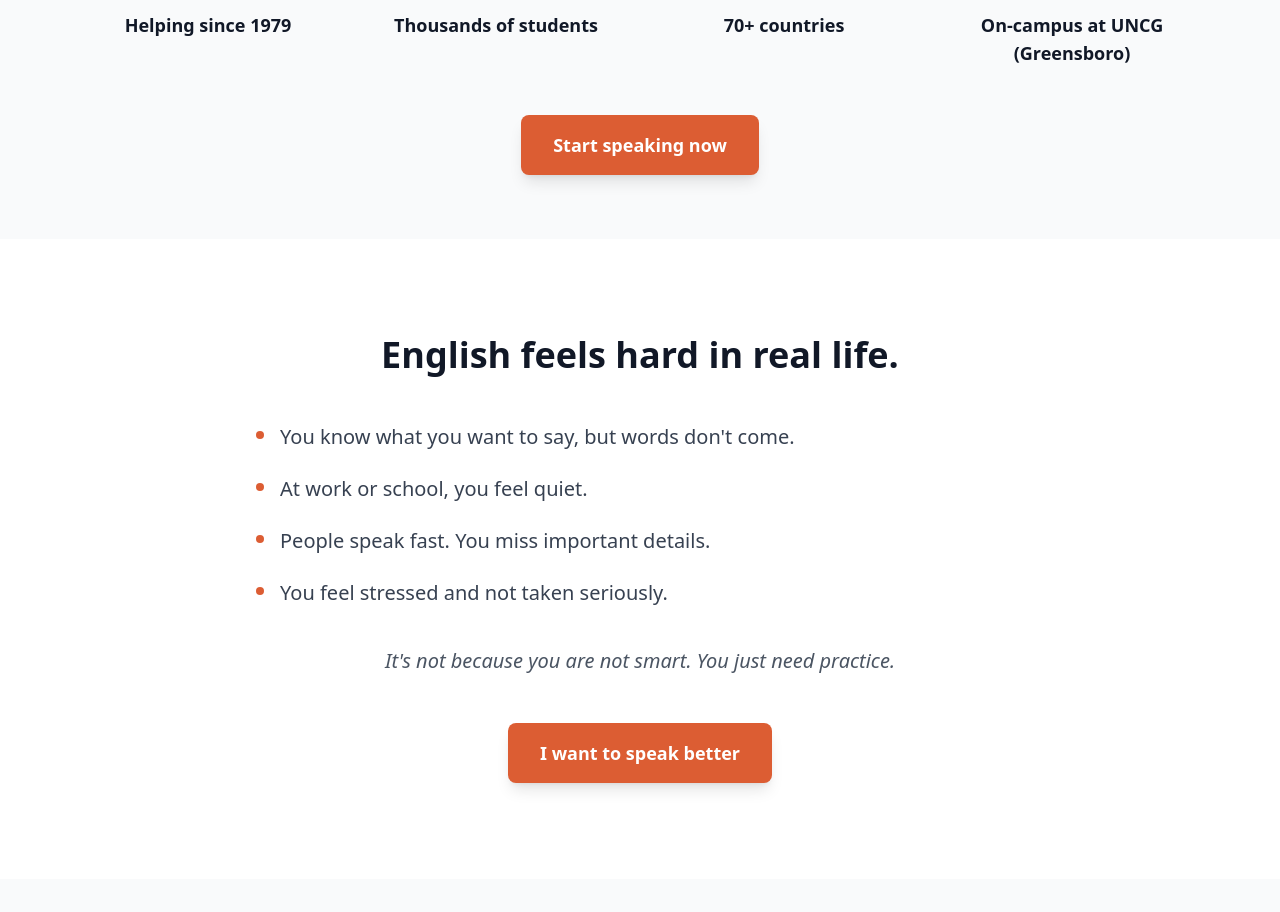
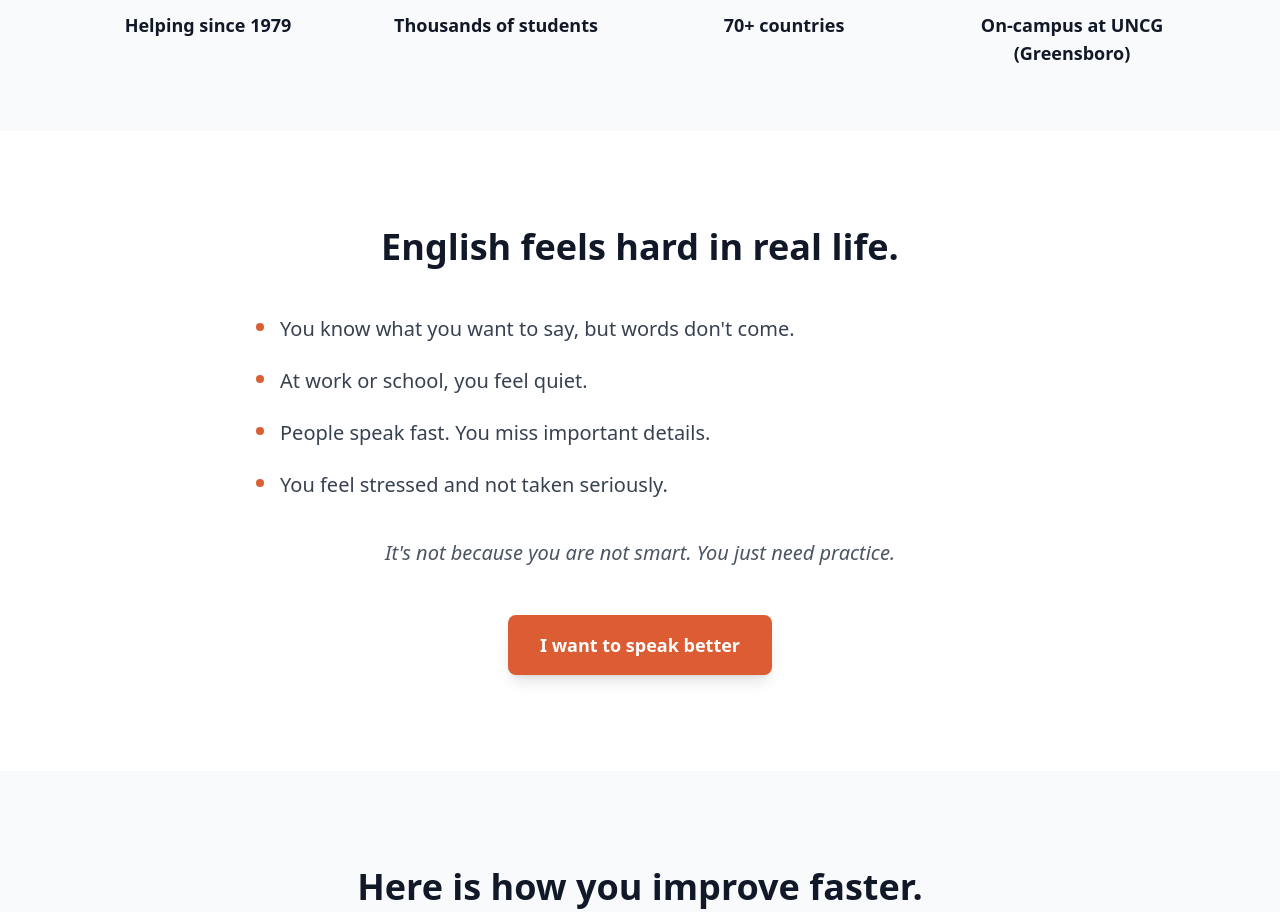
Before and after one commit to Qwixo/apply.INTERLINK.edu-28.8.2025-old-v1.1, a React (Vite) app: page /greensboro in a window 1280 px wide. Shown: the part 1133-2045 px from the top of the page. Built offline with nearby package versions, Linux system fonts and the light colour scheme.

Commit message:
Updated GreensboroPage.tsx

```diff
--- a/src/pages/GreensboroPage.tsx
+++ b/src/pages/GreensboroPage.tsx
@@ -36,15 +36,7 @@ function GreensboroPage() {
             </div>
           </div>
 
-          {/* CTA Button */}
-          <div className="mt-12 text-center">
-            <button
-              onClick={scrollToApply}
-              className="bg-[#dc5d33] text-white font-bold text-lg px-8 py-4 rounded-lg shadow-lg hover:bg-[#c24e2b] transition-all duration-300 hover:shadow-xl transform hover:-translate-y-0.5"
-            >
-              Start speaking now
-            </button>
-          </div>
+
         </div>
       </section>
 
```
